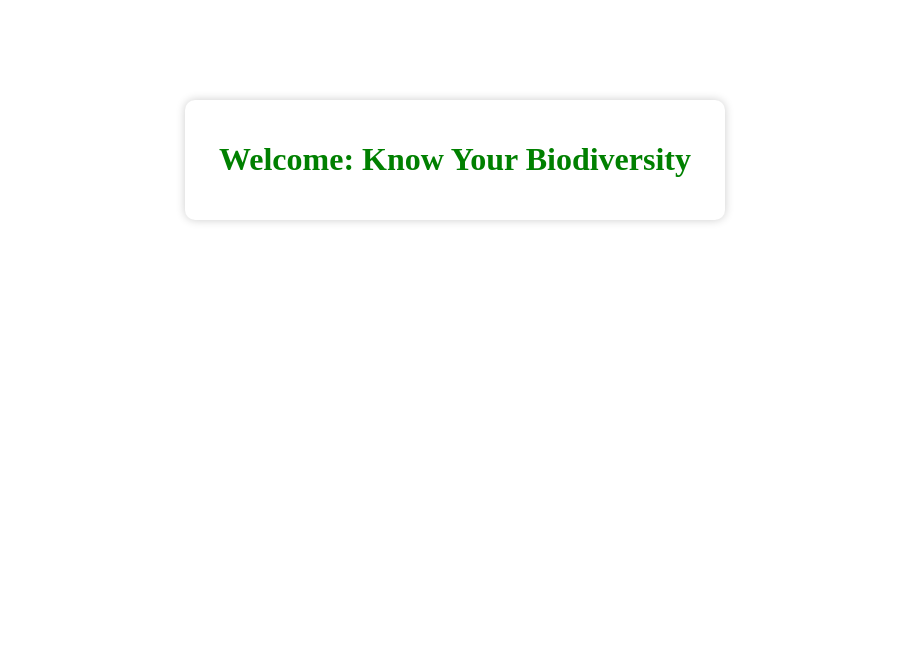
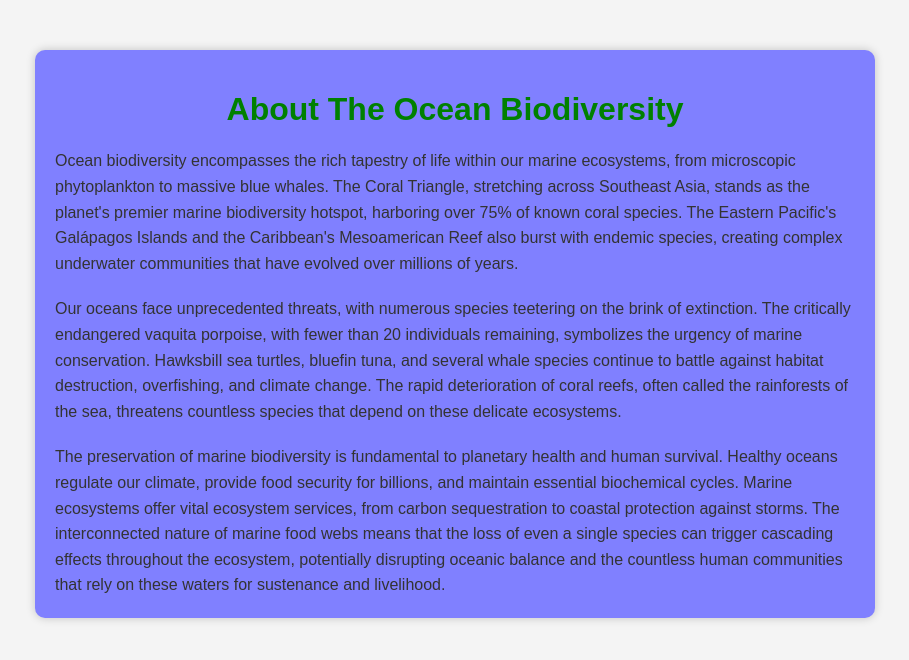
Before and after one commit to FaithO3321/Know_Biodiversity, a Django app: page /home/ in a window 1280 px wide. Shown: the top 660 px of the page, without its empty margins (185-1094 px from the left). Run offline with Django 4.2, Linux system fonts and the light colour scheme.

Commit message:
home page info added

```diff
--- a/quizproject/authentication/templates/home.html
+++ b/quizproject/authentication/templates/home.html
@@ -3,14 +3,21 @@
 <head>
     <meta charset="UTF-8">
     <meta name="viewport" content="width=device-width, initial-scale=1.0">
-    <title style="color: green;">Welcome: Know Your Biodiversity</title>
+    <title>About The Ocean Biodiversity</title>
     <style>
+        body {
+            font-family: Arial, sans-serif;
+            margin: 0;
+            padding: 0;
+            background-color: #f4f4f4;
+        }
+
         .container {
             text-align: center;
-            margin: 100px auto;
-            max-width: 500px;
+            margin: 50px auto;
+            max-width: 800px;
             padding: 20px;
-            background-color: #fff;
+            background-color: #8080FF;
             border-radius: 10px;
             box-shadow: 0 0 10px rgba(0, 0, 0, 0.2);
         }
@@ -18,17 +25,36 @@
         h1 {
             color: green;
             font-weight: bold;
+            margin-bottom: 20px;
         }
 
-        img {
-            width: 60%;
+        .message {
+            text-align: left;
+            color: #333;
+            font-size: 16px;
+            line-height: 1.6;
+            margin-bottom: 20px;
+        }
+
+        p.message:last-child {
+            margin-bottom: 0;
         }
     </style>
 </head>
 <body>
     <div class="container">
         <!-- Page heading -->
-        <h1>Welcome: Know Your Biodiversity</h1>
+        <h1>About The Ocean Biodiversity</h1>
+        <!-- Message -->
+        <p class="message">
+            Ocean biodiversity encompasses the rich tapestry of life within our marine ecosystems, from microscopic phytoplankton to massive blue whales. The Coral Triangle, stretching across Southeast Asia, stands as the planet's premier marine biodiversity hotspot, harboring over 75% of known coral species. The Eastern Pacific's Galápagos Islands and the Caribbean's Mesoamerican Reef also burst with endemic species, creating complex underwater communities that have evolved over millions of years.
+        </p>
+        <p class="message">
+            Our oceans face unprecedented threats, with numerous species teetering on the brink of extinction. The critically endangered vaquita porpoise, with fewer than 20 individuals remaining, symbolizes the urgency of marine conservation. Hawksbill sea turtles, bluefin tuna, and several whale species continue to battle against habitat destruction, overfishing, and climate change. The rapid deterioration of coral reefs, often called the rainforests of the sea, threatens countless species that depend on these delicate ecosystems.
+        </p>
+        <p class="message">
+            The preservation of marine biodiversity is fundamental to planetary health and human survival. Healthy oceans regulate our climate, provide food security for billions, and maintain essential biochemical cycles. Marine ecosystems offer vital ecosystem services, from carbon sequestration to coastal protection against storms. The interconnected nature of marine food webs means that the loss of even a single species can trigger cascading effects throughout the ecosystem, potentially disrupting oceanic balance and the countless human communities that rely on these waters for sustenance and livelihood.
+        </p>
     </div>
 </body>
 </html>
```
